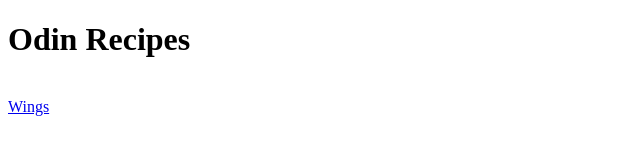
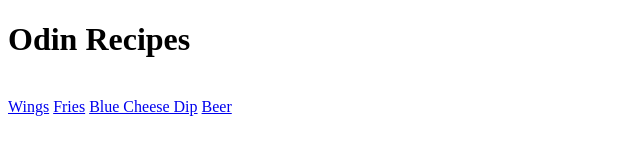
Before and after one commit to cleanydafox/odin-recipes, a plain HTML site: page index.html in a window 1280 px wide. Shown: the whole page, without its empty margins (0-640 px from the left). Drawn offline with Linux system fonts and the light colour scheme.

Commit message:
update index to add recipes

```diff
--- a/index.html
+++ b/index.html
@@ -8,9 +8,9 @@
   <h1>Odin Recipes</h1>
    <br>
   <a href="recipes/wings.html">Wings</a>
-
-
-
+  <a href="recipes/fries.html">Fries</a>
+  <a href="recipes/bluecheese">Blue Cheese Dip</a>
+  <a href="recipes/beer">Beer</a>
  </body>
 
 
```
